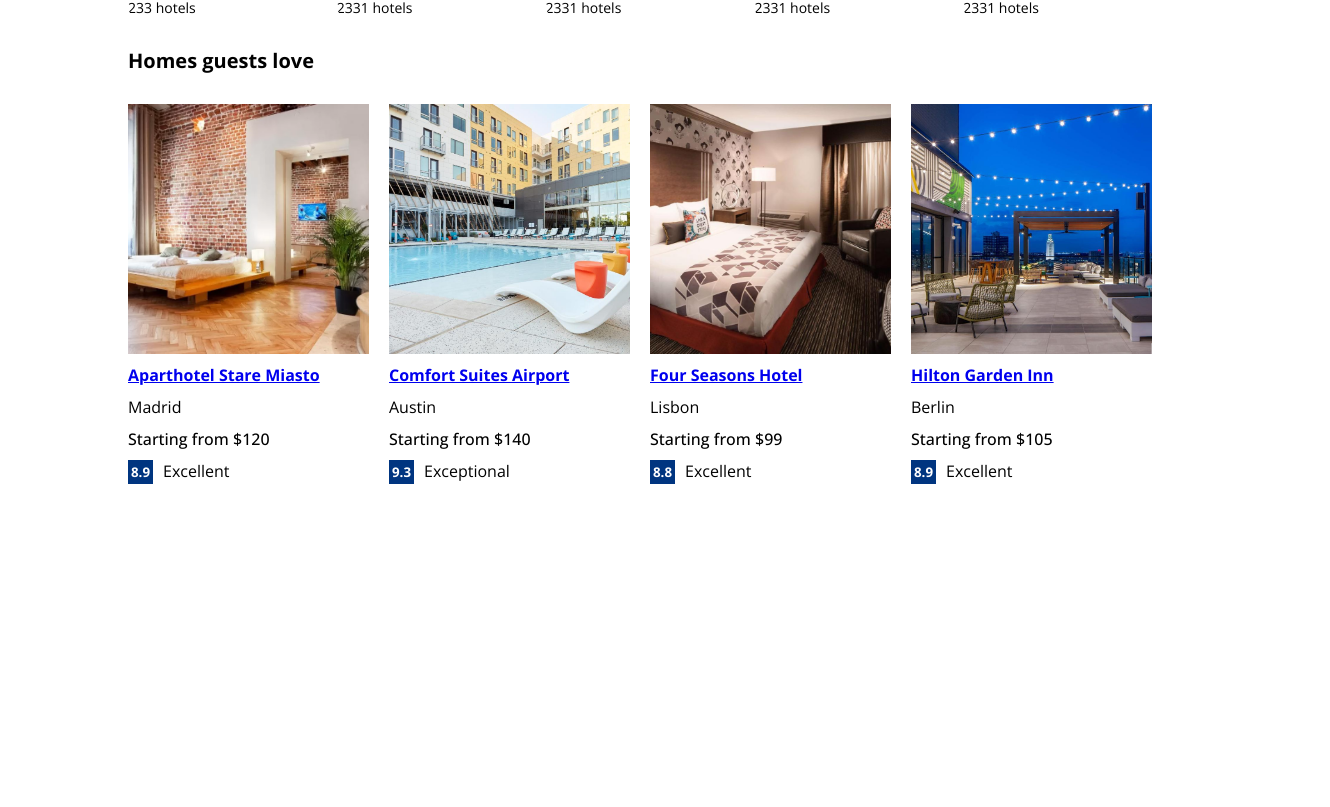
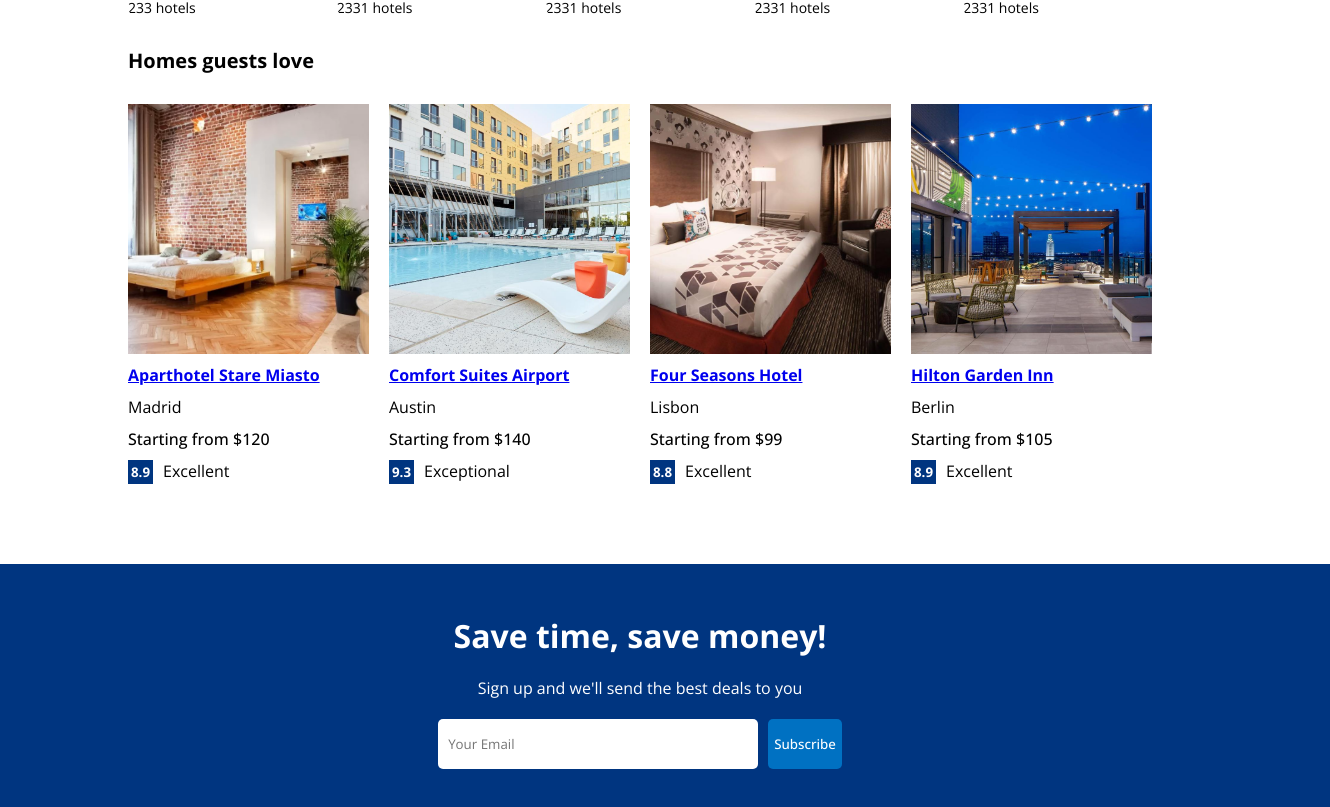
Before and after one commit to lppduy/fn-react-asm1-booking-website, a React (Create React App) app: page / in a window 1280 px wide. Shown: the part 975-1782 px from the top of the page, 1330 px wide, since content can reach past the window. Before the commit the page ends 1459 px from the top, so only its background shows below. Built offline with nearby package versions, Linux system fonts and the light colour scheme.

Commit message:
register form done - 5/9

```diff
--- /dev/null
+++ b/src/components/RegisterForm/RegisterForm.css
@@ -0,0 +1,30 @@
+.form {
+  width: 100%;
+  margin-top: 50px;
+  background-color: #003580;
+  color: white;
+  display: flex;
+  flex-direction: column;
+  align-items: center;
+  gap: 20px;
+  padding: 50px;
+}
+
+.form-input__container > input {
+  width: 300px;
+  height: 30px;
+  padding: 10px;
+  border: none;
+  margin-right: 10px;
+  border-radius: 5px;
+}
+
+.form-input__container > button {
+  height: 50px;
+  background-color: #0071c2;
+  color: white;
+  font-weight: 500;
+  border: none;
+  border-radius: 5px;
+  cursor: pointer;
+}
--- /dev/null
+++ b/src/components/RegisterForm/RegisterForm.js
@@ -0,0 +1,20 @@
+import './RegisterForm.css';
+
+import React from 'react';
+
+const RegisterForm = () => {
+  return (
+    <div className="form">
+      <h1 className="form-title">Save time, save money!</h1>
+      <span className="form-desc">
+        Sign up and we'll send the best deals to you
+      </span>
+      <div className="form-input__container">
+        <input type="text" placeholder="Your Email" />
+        <button>Subscribe</button>
+      </div>
+    </div>
+  );
+};
+
+export default RegisterForm;
--- a/src/pages/home/Home.jsx
+++ b/src/pages/home/Home.jsx
@@ -1,6 +1,7 @@
 import Header from '../../components/Header/Header';
 import Homepage from '../../components/Hompage/Homepage';
 import Navbar from '../../components/Navbar/Navbar';
+import RegisterForm from '../../components/RegisterForm/RegisterForm';
 import './Home.css';
 
 const Home = () => {
@@ -11,7 +12,8 @@ const Home = () => {
 
       <div className="home-container">
         <Homepage />
-        {/* <MailList /> */}
+        <RegisterForm />
+
         {/* <Footer /> */}
       </div>
     </div>
```
